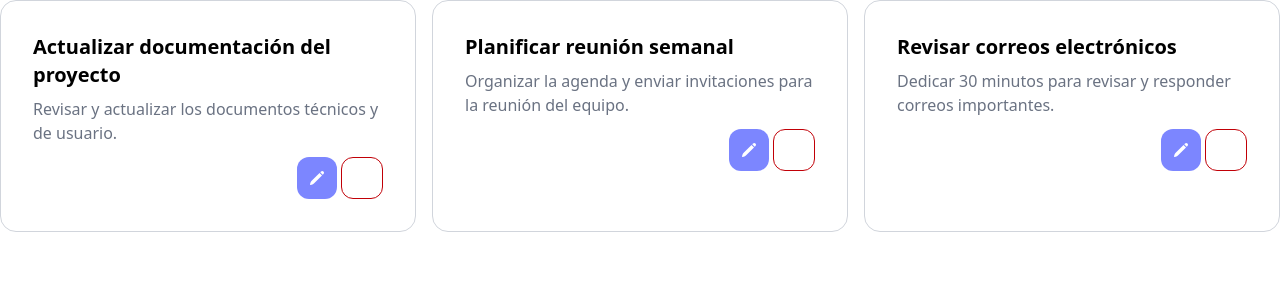
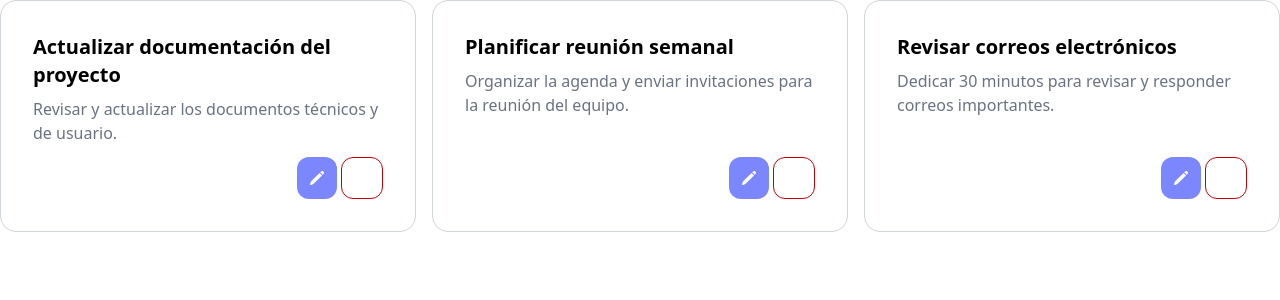
Before and after one commit to josemcj/task-manager, a React (Vite) app: page / in a window 1280 px wide. Shown: the top 300 px of the page. Built offline with nearby package versions, Linux system fonts and the light colour scheme.

Commit message:
feat: Coloca los botones del card al final

```diff
--- a/src/pages/tasks/components/TaskCard.jsx
+++ b/src/pages/tasks/components/TaskCard.jsx
@@ -10,7 +10,7 @@ function TaskCard({ task, onClick = () => null }) {
   };
 
   return (
-    <div className="p-8 border border-gray-300 rounded-2xl">
+    <div className="p-8 border border-gray-300 rounded-2xl flex flex-col">
       <div className="mb-2">
         <h3 className="font-bold text-xl">{task.title}</h3>
       </div>
@@ -19,7 +19,7 @@ function TaskCard({ task, onClick = () => null }) {
         <div className="text-gray-500">{task.description}</div>
       </div>
 
-      <div className="flex justify-end gap-1">
+      <div className="flex justify-end gap-1 mt-auto">
         <Button onClick={onClick} title="Editar">
           <PencilIcon className="size-4" />
         </Button>
```
